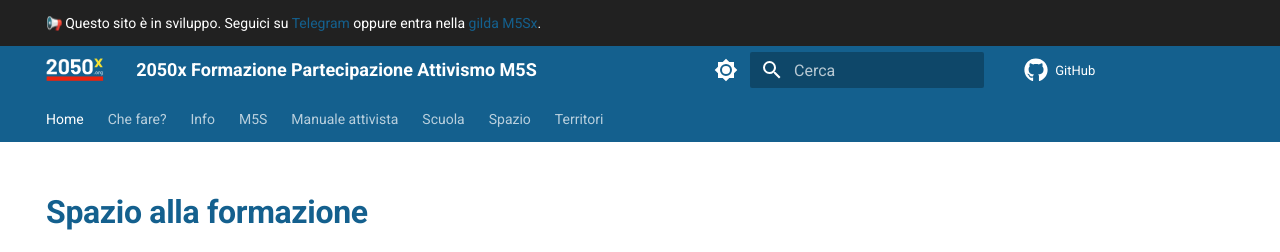
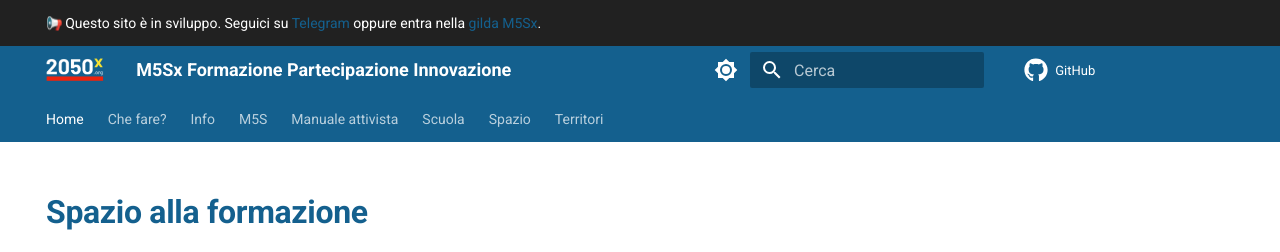
Before and after one commit to 2050x/2050x.github.io, an MkDocs documentation site: the page built from docs/index.md, in a window 1280 px wide. Shown: the top 252 px of the page. Built offline with MkDocs 1.6.1 and Material for MkDocs 9.7.7, drawn with Linux system fonts in a browser that asks for light colours; emoji names are drawn with the system emoji font; comment, search, counter and statistics services are not loaded.

Commit message:
nice title

```diff
--- a/mkdocs.yml
+++ b/mkdocs.yml
@@ -1,4 +1,4 @@
-site_name: 2050x Formazione Partecipazione Attivismo M5S
+site_name: M5Sx Formazione Partecipazione Innovazione
 site_url: https://2050x.org
 site_author: Stefano Cecere
 site_description: 2050x è uno spazio formativo di cittadini attivi del M5S che vogliono migliorarsi per migliorare il mondo, possibilmente entro il 2050
```
